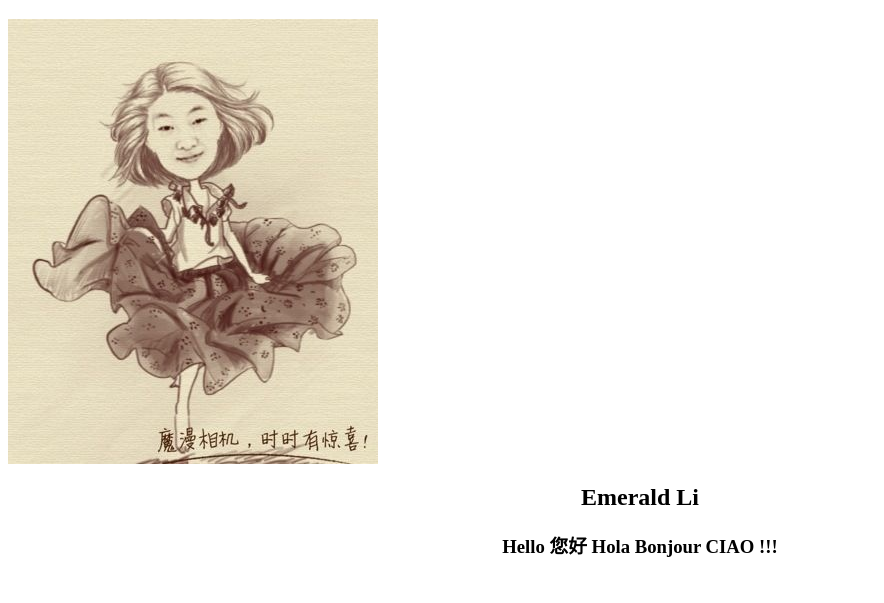
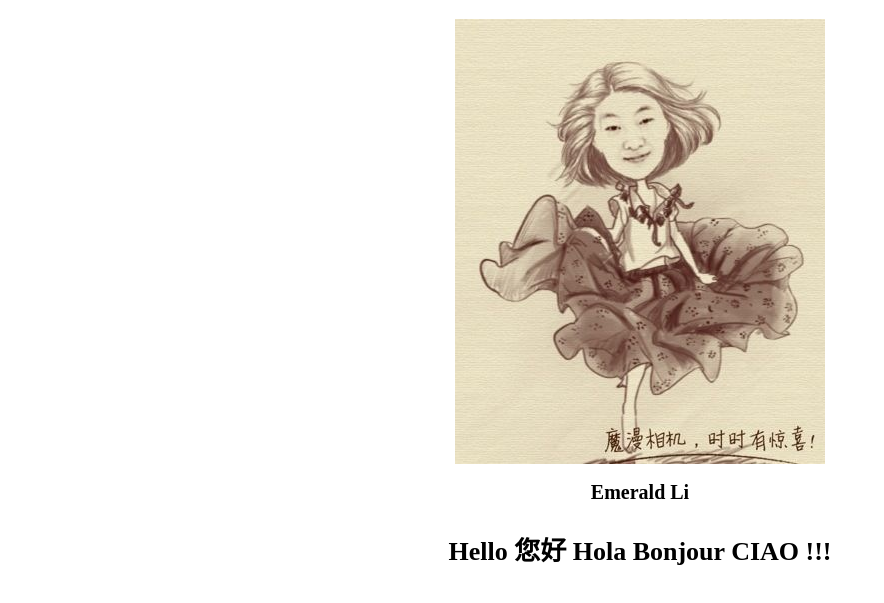
Before and after one commit to Emeraldlzj/emeraldlzj.github.io, a plain HTML site: page index.html in a window 1280 px wide. Shown: the part 47-650 px from the top of the page, without its empty margins (0-884 px from the left). Drawn offline with Linux system fonts and the light colour scheme.

Commit message:
Rewrite 6

```diff
--- a/index.html
+++ b/index.html
@@ -1,6 +1,8 @@
-<h1><font bold>Welcome to Emerald's Web. It's gonna be fun</h1>
-<img align="center" src="1575.JPG"/>
-<h2><center>Emerald Li</center><font size 20/>
+<h1><b>Welcome to Emerald's Web. It's gonna be fun</b></h1>
+<img style="display:block;
+    margin:auto;" src="1575.JPG"/>
+<h2 style="text-align: center; font-size: 20px">
+	Emerald Li
 </h2>
-<h3><center><font size 24>Hello   您好   Hola  Bonjour   CIAO !!!
+<h3 style="text-align: center; font-size: 26px">Hello   您好   Hola  Bonjour   CIAO !!!
 </h3>
```
